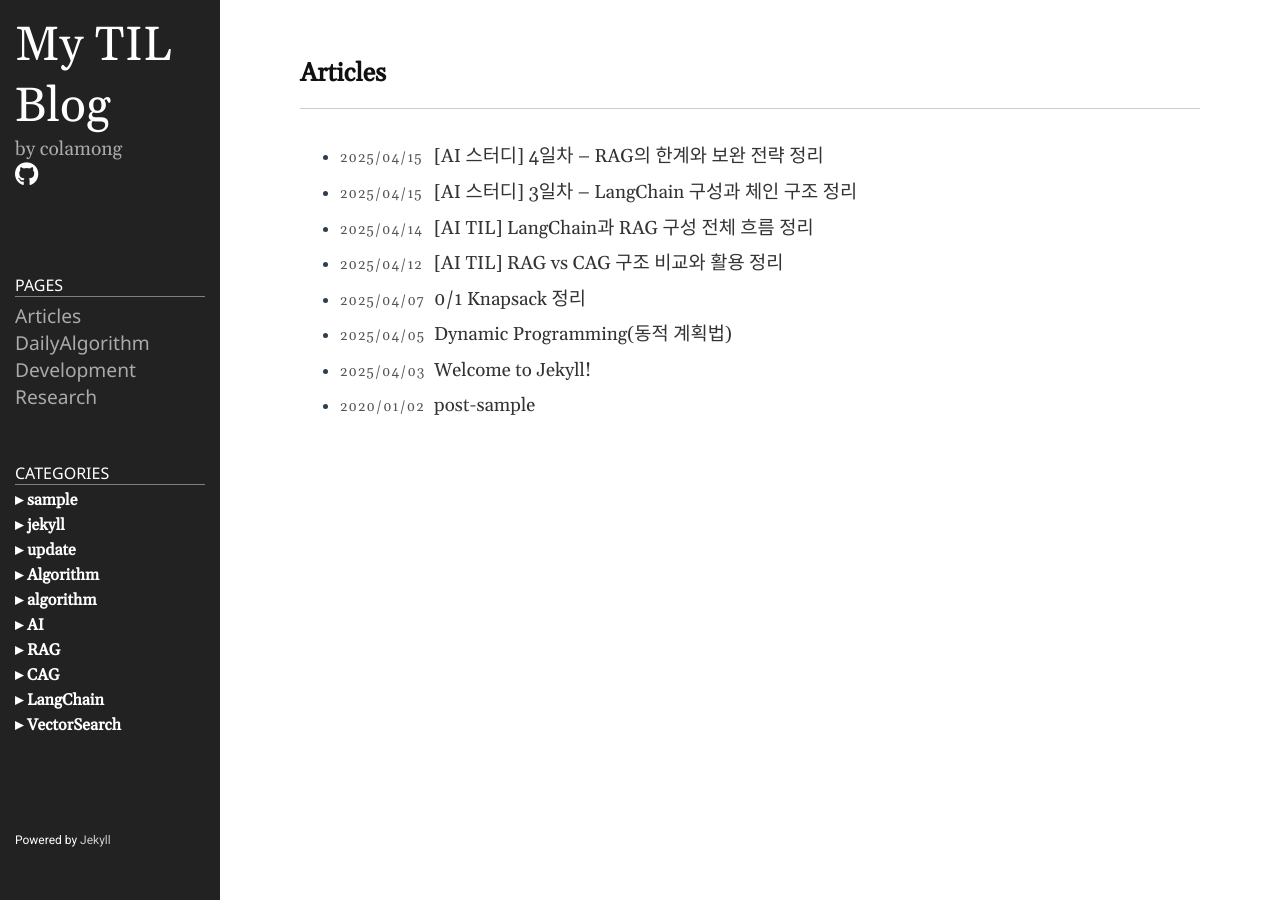
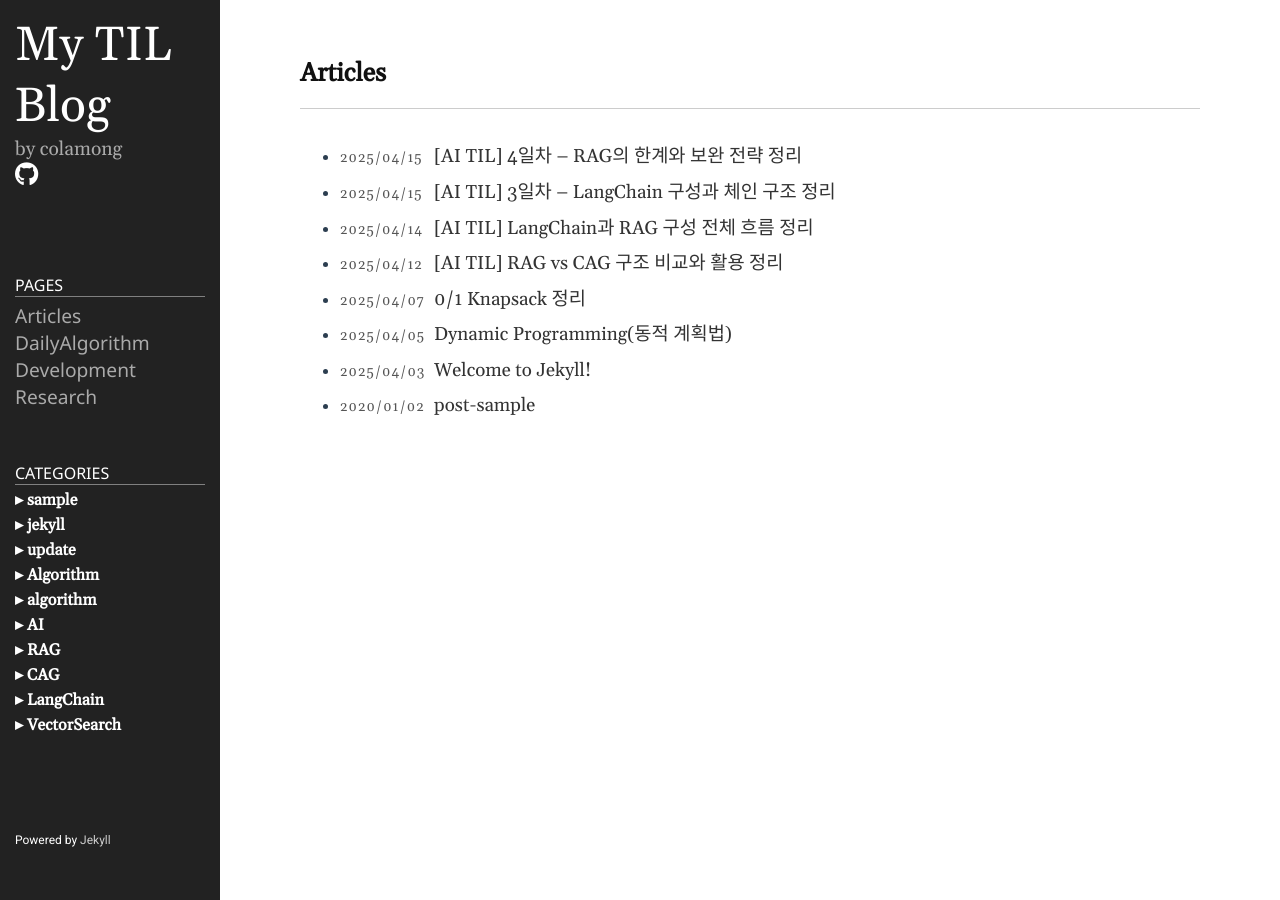
Before and after one commit to colamong/TIL, a Jekyll site: the page built from index.md, in a window 1280 px wide. Built offline with Jekyll 4.4.1, drawn with Linux system fonts in a browser that asks for light colours.

Commit message:
fix: title_fix

```diff
--- a/_posts/2025-04-15-LangChain-Structure.md
+++ b/_posts/2025-04-15-LangChain-Structure.md
@@ -1,5 +1,5 @@
 ---
-title: "[AI 스터디] 3일차 – LangChain 구성과 체인 구조 정리"
+title: "[AI TIL] 3일차 – LangChain 구성과 체인 구조 정리"
 date: 2025-04-15 09:00:00 +0900
 categories: [AI, RAG, LangChain]
 tags: [LangChain, Chain, Embedding, GPT, Retriever, 생성형AI]
--- a/_posts/2025-04-16-RAG-limit-&-strategies.md
+++ b/_posts/2025-04-16-RAG-limit-&-strategies.md
@@ -1,9 +1,18 @@
 ---
-title: "[AI 스터디] 4일차 – RAG의 한계와 보완 전략 정리"
+title: "[AI TIL] 4일차 – RAG의 한계와 보완 전략 정리"
 date: 2025-04-16 08:49:00 +0900
 categories: [AI, RAG, VectorSearch]
 tags:
-  [RAG, Prompt, 파인튜닝, 하이브리드검색, 다단계검색, 지식그래프, 캐싱, Gen AI]
+  [
+    RAG,
+    Prompt-Engineering,
+    파인튜닝,
+    하이브리드검색,
+    다단계검색,
+    지식그래프,
+    캐싱,
+    Gen AI,
+  ]
 ---
 
 # ✅ AI 서비스 설계 스터디 – 4일차 정리
```
Also changed, not shown: _posts/2025-04-12-RAG-vs-CAG.md (+21 -16 lines), _posts/2025-04-14-RAG-&-LangChain.md (+1 -1 lines).
